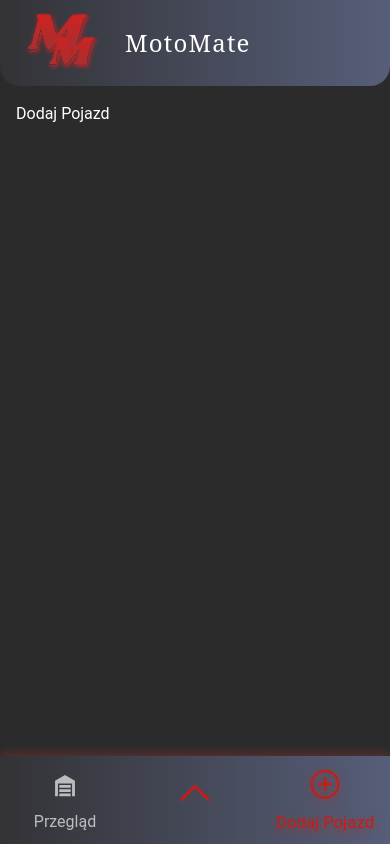
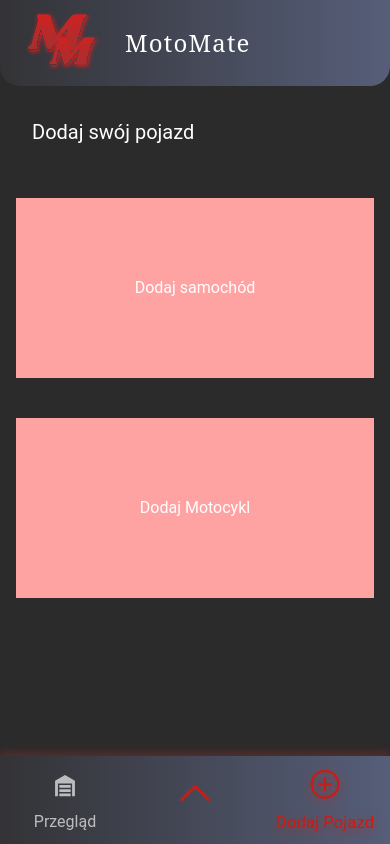
Before and after one commit to kamil-plewinski/moto-mate, a React (Vite) app: page /add-vehicle in a window 390 px wide. Built offline with nearby package versions, Linux system fonts and the light colour scheme; a web font is replaced by a local one.

Commit message:
feat: add responsive layout for vehicle type selection

```diff
--- a/db.json
+++ b/db.json
@@ -1,4 +1,3 @@
 {
-  "vehicles": [],
-  "$schema": "./node_modules/json-server/schema.json"
+  "vehicles": []
 }
--- /dev/null
+++ b/src/components/page-components/add-vehicle/AddVehicleBtn.tsx
@@ -0,0 +1,14 @@
+type AddVehicleBtnProps = {
+  name: string;
+};
+
+export default function AddVehicleBtn({ name }: AddVehicleBtnProps) {
+  return (
+    <button
+      type="button"
+      className="w-full max-w-175 h-45 bg-red-300 cursor-pointer md:h-60 lg:max-w-120 lg:h-150"
+    >
+      {name}
+    </button>
+  );
+}
--- a/src/pages/AddVehiclePage.tsx
+++ b/src/pages/AddVehiclePage.tsx
@@ -1,13 +1,17 @@
+import AddVehicleBtn from "../components/page-components/add-vehicle/AddVehicleBtn";
 import SideBar from "../components/SideBar";
 
 export default function AddVehiclePage() {
-  //Grid Layout needs refactor on this Page
   return (
-    <>
-      <div className="grid grid-cols-1 gap-4 m-4 pb-24 lg:grid-cols-5 lg:grid-rows-3 lg:pb-0 lg:mx-0 lg:h-[80vh]">
-        <SideBar />
-        <h1>Dodaj Pojazd</h1>
+    <div className="grid grid-cols-1 gap-4 m-4 pb-24 lg:grid-cols-5 lg:grid-rows-[auto_2fr_2fr] lg:pb-0 lg:mx-0 lg:h-[80vh]">
+      <SideBar />
+      <h1 className="text-xl my-4 ml-4 lg:col-span-2 lg:text-3xl">
+        Dodaj swój pojazd
+      </h1>
+      <div className="grid place-items-center h-110 md:h-150 lg:grid-cols-2 lg:gap-8 lg:col-span-4 lg:mt-6 xl:px-[4em]">
+        <AddVehicleBtn name="Dodaj samochód" />
+        <AddVehicleBtn name="Dodaj Motocykl" />
       </div>
-    </>
+    </div>
   );
 }
```
